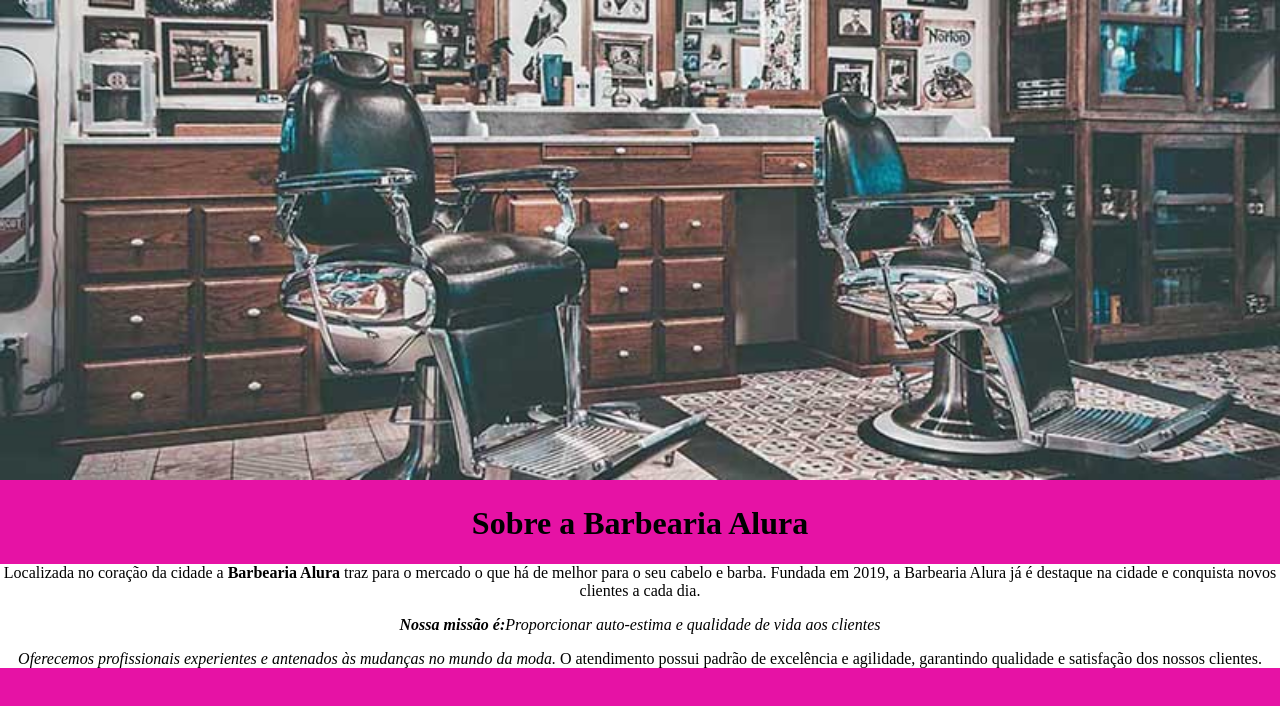
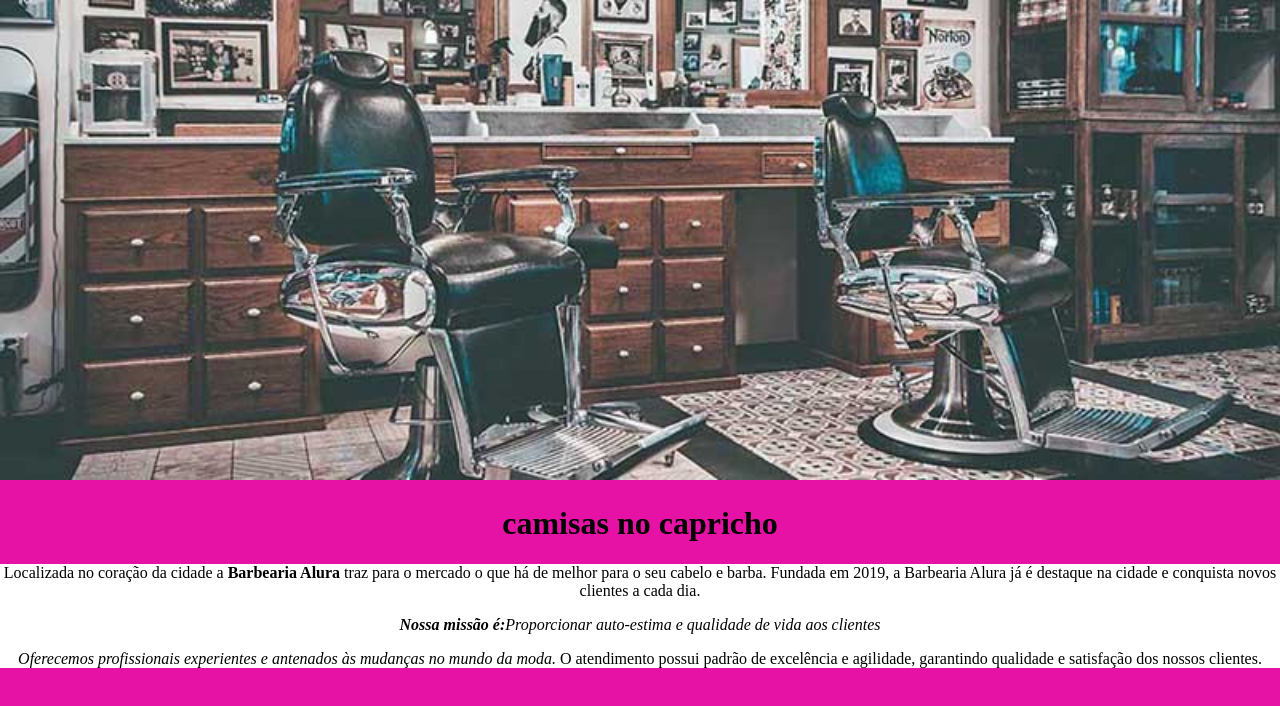
Before and after one commit to murylogalle/123murylo, a plain HTML site: page index.html in a window 1280 px wide. Drawn offline with Linux system fonts and the light colour scheme.

Commit message:
nome do site

```diff
--- a/index.html
+++ b/index.html
@@ -12,7 +12,7 @@
 
 
     <body> <!--corpo do site (tudo a partir daqui aparece na tela)-->
-	<h1>Sobre a Barbearia Alura</h1> <!--hierarquia ímportância de títulos, vai do H1 ao H6, onde o 1 é o mais importante-->
+	<h1>camisas no capricho</h1> <!--hierarquia ímportância de títulos, vai do H1 ao H6, onde o 1 é o mais importante-->
 
 	<!--p - parágrafo, STRONG ou b - negrito, em ou i - itálico-->
 <div class="textos">
```
